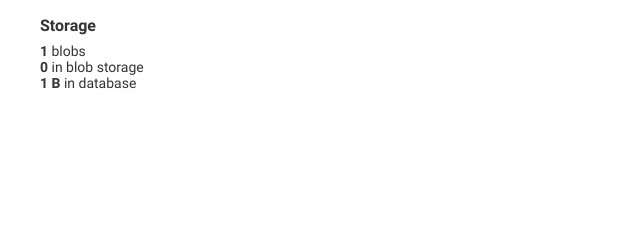
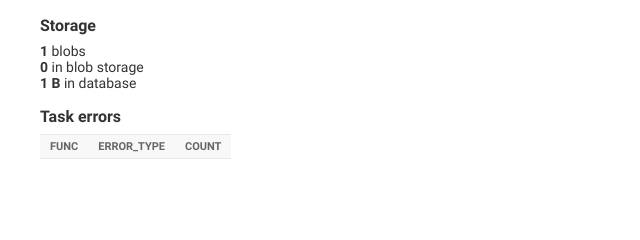
Before and after one commit to liquidinvestigations/hoover-snoop2, a Django app: template snoop/data/templates/snoop/admin_stats.html in a window 1280 px wide. Shown: the part 280-520 px from the top of the page, without its empty margins (0-640 px from the left). Run offline with Django 3.2, Linux system fonts and the light colour scheme; tables that the repository leaves empty hold one stand-in row (values such as "Sample post"); the template is opened without the code that fills it: values that come from a table or form of the project are taken from there, most other values are stand-ins (such as "Sample title", 1, 10 or a date in 2020); lists and menus that the app fills with data are empty; parts of the project's set-up code (start-up, migrations or seed data) failed here and were passed over.

Commit message:
show error counts on stats page

```diff
--- a/snoop/data/templates/snoop/admin_stats.html
+++ b/snoop/data/templates/snoop/admin_stats.html
@@ -39,4 +39,23 @@
 <strong>{{ blobs.size|pretty_size }}</strong> in blob storage<br>
 <strong>{{ database.size|pretty_size }}</strong> in database<br>
 
+<h2>Task errors</h2>
+<table>
+  <thead>
+    <th>func</th>
+    <th>error_type</th>
+    <th>count</th>
+  </thead>
+
+  <tbody>
+    {% for row in error_counts %}
+    <tr>
+      <th>{{ row.func }}</th>
+      <td>{{ row.error_type }}</td>
+      <td>{{ row.count }}</td>
+    </tr>
+    {% endfor %}
+  </tbody>
+</table>
+
 {% endblock %}
```
Also changed, not shown: snoop/data/admin.py (+22 -0 lines).
